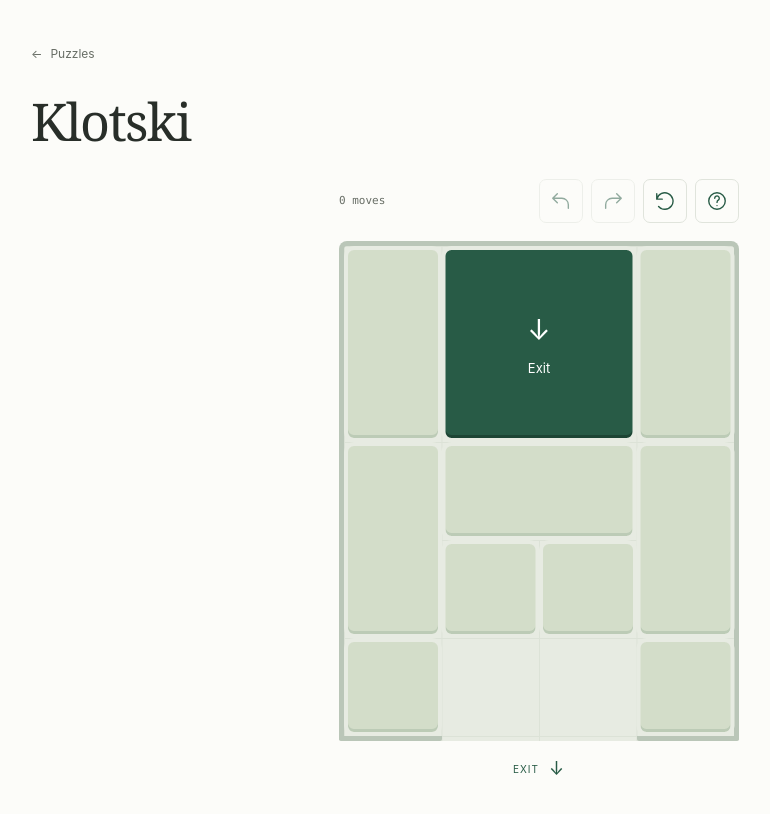
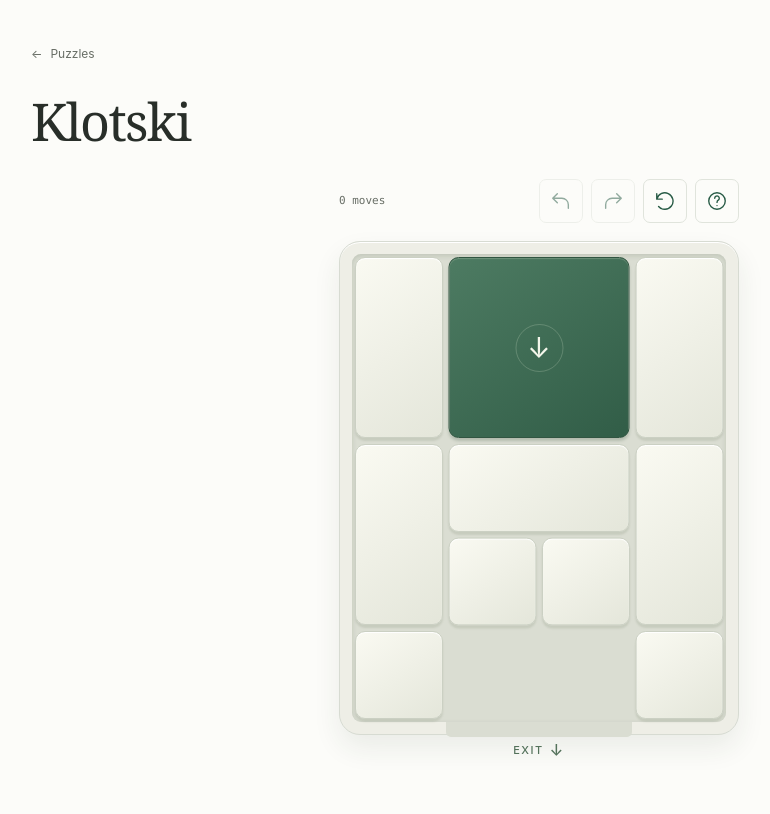
Before and after one commit to Keivan-Mirzaei/Keivan-Mirzaei.github.io, a Jekyll site: the page built from puzzles/klotski.html, in a window 1280 px wide. Shown: the top 814 px of the page, without its empty margins (101-871 px from the left). Built offline with Jekyll 4.4.1, drawn with Linux system fonts in a browser that asks for light colours.

Commit message:
Give Klotski a Porcelain board and tiles

```diff
--- a/assets/css/klotski.css
+++ b/assets/css/klotski.css
@@ -1,35 +1,53 @@
-.klotski-game { width: min(400px, 100%); margin: 0 auto; }
+.klotski-game {
+  --klotski-tray: #eeeee6;
+  --klotski-well: #daddd2;
+  --klotski-tile-border: #cbd0c3;
+  --klotski-tile: linear-gradient(145deg, #fafaf2, #e4e6da);
+  --klotski-tile-shadow: 0 3px 2px #48583b20, inset 0 1px 1px #fff;
+  --klotski-goal: linear-gradient(145deg, #4d7b62, #315d47);
+  --klotski-goal-shadow: 0 3px 3px #28432b35, inset 0 1px 1px #abc2a960;
+  width: min(400px, 100%);
+  margin: 0 auto;
+}
 .klotski-board-heading { display: flex; align-items: center; justify-content: space-between; gap: 14px; max-width: 400px; margin: 0 auto 18px; color: var(--muted); font-size: 12px; }
 .klotski-board-heading [data-klotski-count] { flex-shrink: 0; font: 11px/1.6 var(--mono); }
-.klotski-board-wrap { position: relative; width: min(400px, 100%); margin: 0 auto; padding: 0 0 37px; }
-.klotski-board { position: relative; width: 100%; aspect-ratio: 4 / 5; border: 5px solid #bac6b8; border-bottom-color: transparent; border-radius: 8px 8px 3px 3px; background-color: #e7ebe2; background-image: linear-gradient(to right, #dce2d7 1px, transparent 1px), linear-gradient(to bottom, #dce2d7 1px, transparent 1px); background-size: 25% 20%; }
-.klotski-board::before, .klotski-board::after { content: ''; position: absolute; bottom: -5px; width: 25%; height: 5px; background: #bac6b8; border-radius: 0 0 2px 2px; }
-.klotski-board::before { left: -5px; width: calc(25% + 5px); }
-.klotski-board::after { right: -5px; width: calc(25% + 5px); }
+.klotski-board-wrap { position: relative; width: min(400px, 100%); margin: 0 auto 31px; padding: 12px; border: 1px solid #d7dbd2; border-radius: 21px; background: var(--klotski-tray); box-shadow: 0 13px 28px #243a2815, inset 0 1px 0 #fff; }
+.klotski-board { position: relative; width: 100%; aspect-ratio: 4 / 5; border-radius: 9px; background: var(--klotski-well); box-shadow: inset 0 2px 5px #34472c26; }
 .klotski-board > img { display: block; width: 100%; height: auto; }
-.klotski-board:has(> img) { border: none; background: transparent; aspect-ratio: 400 / 530; }
-.klotski-board:has(> img)::before, .klotski-board:has(> img)::after { display: none; }
-.klotski-block { position: absolute; left: 0; top: 0; display: grid; place-items: center; margin: 0; padding: 4px; border: 4px solid #e7ebe2; border-radius: 10px; background: #d3ddc9; color: #4e654b; box-shadow: inset 0 -3px 0 #bccbb6; font: 18px/1 var(--serif) !important; touch-action: none; user-select: none; -webkit-user-select: none; transition: transform 200ms cubic-bezier(.2, .7, .2, 1); cursor: grab; }
-.klotski-block:hover { background: #c8d6bd; }
-.klotski-block.is-selected { background: #bfceb4; box-shadow: inset 0 0 0 2px var(--green), inset 0 -3px 0 #a3b99b; }
-.klotski-block.klotski-target { background: var(--green); color: #fff; box-shadow: inset 0 -3px 0 #1d4534; }
-.klotski-block.klotski-target:hover { background: #204e3c; }
-.klotski-target.is-selected { box-shadow: inset 0 0 0 2px #e2efdb, inset 0 -3px 0 #173c2d; }
-.klotski-target > span { display: flex; flex-direction: column; align-items: center; gap: 12px; font: 13px/1.3 var(--sans); }
+.klotski-board:has(> img) { background: transparent; aspect-ratio: 400 / 530; box-shadow: none; }
+.klotski-board-wrap:has(.klotski-board > img) { padding: 0; margin-bottom: 0; border: 0; background: transparent; box-shadow: none; }
+.klotski-board-wrap:has(.klotski-board > img) .klotski-exit { display: none; }
+/* Keep each button at its full cell size so dragging and keyboard moves use the same coordinates. */
+.puzzle-page .klotski-block { position: absolute; left: 0; top: 0; display: grid; place-items: center; margin: 0; padding: 3px; border: 0; border-radius: 0; background: transparent; color: #485047; font: 18px/1 var(--sans); touch-action: none; user-select: none; -webkit-user-select: none; transition: transform 200ms cubic-bezier(.2, .7, .2, 1); cursor: grab; }
+.klotski-block::before { content: ''; position: absolute; inset: 3px; border: 1px solid var(--klotski-tile-border); border-radius: 10px; background: var(--klotski-tile); box-shadow: var(--klotski-tile-shadow); pointer-events: none; transition: box-shadow 150ms ease, border-color 150ms ease; }
+.klotski-block:not(:disabled):hover::before { border-color: #b5c1ad; box-shadow: 0 4px 4px #48583b26, inset 0 1px 1px #fff; }
+.klotski-block.is-selected::before { border-color: #54725b; box-shadow: var(--klotski-tile-shadow), inset 0 0 0 2px #54725b; }
+.puzzle-page .klotski-block:focus-visible { outline: none; }
+.klotski-block:focus-visible::before { outline: 2px solid var(--green); outline-offset: -2px; }
+.puzzle-page .klotski-block.klotski-target { color: #f4f6eb; }
+.klotski-target::before { border-color: #315541; background: var(--klotski-goal); box-shadow: var(--klotski-goal-shadow); }
+.klotski-target:not(:disabled):hover::before { border-color: #315541; box-shadow: 0 4px 4px #28432b40, inset 0 1px 1px #abc2a980; }
+.klotski-target.is-selected::before { border-color: #315541; box-shadow: var(--klotski-goal-shadow), inset 0 0 0 2px #e2efdb; }
+.klotski-target:focus-visible::before { outline-color: #e2efdb; }
+.klotski-target > span { position: relative; display: flex; align-items: center; justify-content: center; width: 48px; height: 48px; border: 1px solid #edf3dd35; border-radius: 50%; font: 28px/1 var(--sans); pointer-events: none; }
 .klotski-target .klotski-target-arrow { font-size: 28px; }
-.klotski-block.is-dragging { z-index: 2; transition: none; cursor: grabbing; will-change: transform; }
+.klotski-target > span > span:last-child { display: none; }
+.puzzle-page .klotski-block.is-dragging { z-index: 2; transition: none; cursor: grabbing; will-change: transform; }
+.klotski-block.is-dragging::before { box-shadow: 0 6px 8px #48583b30, inset 0 1px 1px #fff; }
+.klotski-target.is-dragging::before { box-shadow: 0 6px 8px #28432b45, inset 0 1px 1px #abc2a980; }
 .klotski-board.is-resetting .klotski-block { transition: none; }
-.klotski-board.is-solved .klotski-target { box-shadow: inset 0 0 0 3px #e2efdb; }
+.klotski-board.is-solved .klotski-target::before { box-shadow: var(--klotski-goal-shadow), inset 0 0 0 3px #e2efdb; }
 .puzzle-page .klotski-block:disabled { opacity: 1; }
-.klotski-exit { position: absolute; bottom: 0; left: 25%; width: 50%; display: flex; justify-content: center; align-items: center; gap: 10px; color: var(--green); font: 10px/1.6 var(--sans); letter-spacing: 1px; text-transform: uppercase; }
-.klotski-exit span { font-size: 18px; line-height: 1; }
+.klotski-exit { position: absolute; bottom: -32px; left: 50%; transform: translateX(-50%); width: calc((100% - 26px) / 2); height: 31px; display: flex; justify-content: center; align-items: center; gap: 6px; color: #54725b; font: 500 11px/1 var(--sans); letter-spacing: .13em; text-transform: uppercase; }
+.klotski-exit::before { content: ''; position: absolute; top: -13px; width: 100%; height: 15px; border-radius: 0 0 5px 5px; background: var(--klotski-well); }
+.klotski-exit span { font-size: 16px; line-height: 1; }
 .klotski-status { margin: 0 0 16px; font-size: 13px; line-height: 1.8; }
 .klotski-status:empty { display: none; }
 .klotski-actions { flex-shrink: 0; }
 .klotski-actions .puzzle-help-content { left: auto; right: 0; width: min(320px, calc(100vw - 32px)); }
 .klotski-actions .puzzle-help > summary::after { left: auto; right: 0; }
 .klotski-caption { margin: 18px 0 0; color: var(--muted); font-size: 12px; line-height: 1.8; }
-@media (prefers-reduced-motion: reduce) { .klotski-block { transition: none; } }
+@media (prefers-reduced-motion: reduce) { .puzzle-page .klotski-block, .klotski-block::before { transition: none; } }
 @media (max-width: 400px) {
   .klotski-board-heading { font-size: 11px; gap: 8px; }
   .klotski-actions { gap: 6px; }
```
Also changed, not shown: assets/images/klotski-board.svg.
